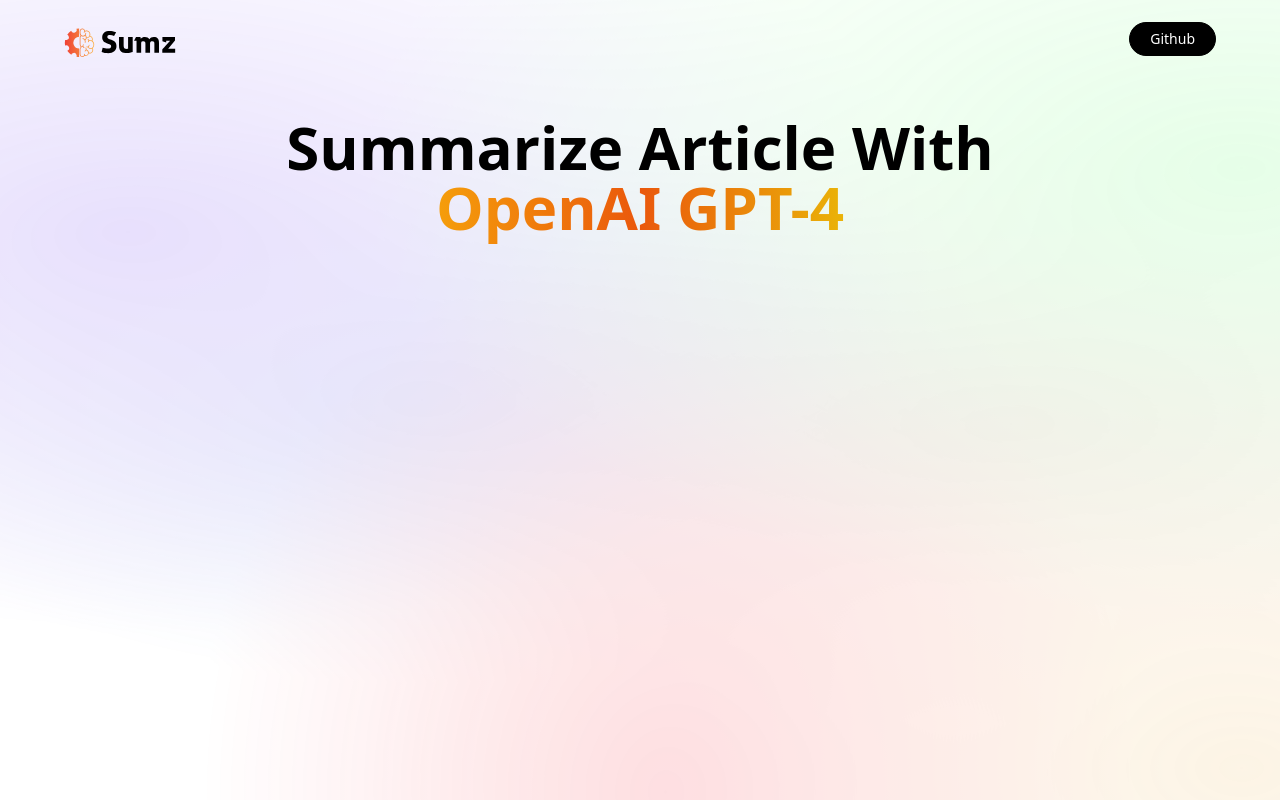
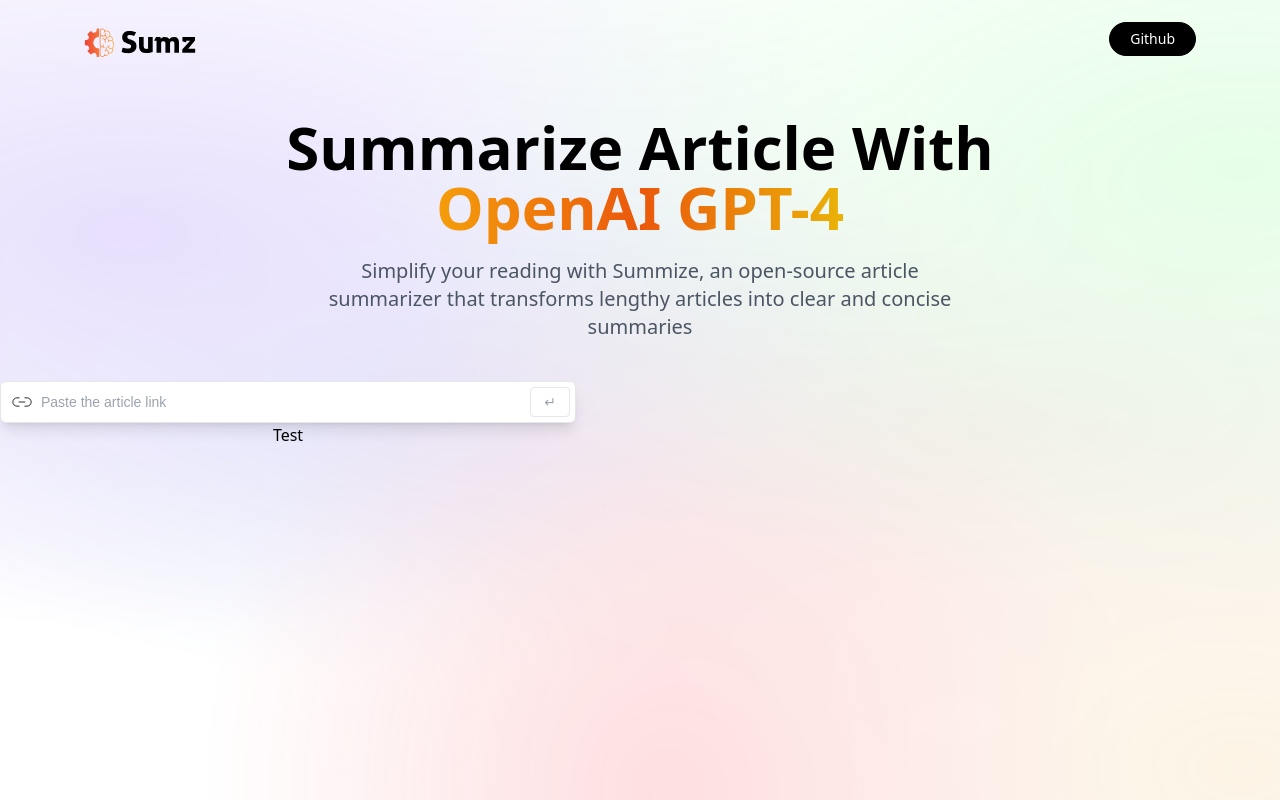
Before and after one commit to Iktiup-Mahmud/Gpt-Clone, a React (Vite) app: page / in a window 1280 px wide. Built offline with nearby package versions, Linux system fonts and the light colour scheme; a web font is replaced by a local one.

Commit message:
input-promt

```diff
--- a/src/Components/Hero.jsx
+++ b/src/Components/Hero.jsx
@@ -3,7 +3,7 @@
 
 const Hero = () => {
     return (
-        <header className='w-full flex justify-center items-center flex-col max-w-6xl mx-auto'>
+        <header className='w-full flex justify-center items-center flex-col max-w-6xl mx-auto px-5'>
             <nav className="flex justify-between items-center w-full mb-10 pt-5">
                 <img src={logo} className='w-28 object-contain' alt="" />
                 <button type='button' className="black_btn" onClick={() => window.open("https://github.com")}>
@@ -13,6 +13,10 @@
             <h1 className='head_text'>
                 Summarize Article With <br />  <span className='bg-gradient-to-r from-amber-500 via-orange-600 to-yellow-500 bg-clip-text text-transparent'>OpenAI GPT-4</span>
             </h1>
+            <h2 className='mt-5 text-lg text-gray-600 sm:text-xl text-center max-w-2xl'>
+                Simplify your reading with Summize, an open-source article summarizer
+                that transforms lengthy articles into clear and concise summaries
+            </h2>
         </header>
     );
 };
--- a/src/Components/Home.css
+++ b/src/Components/Home.css
@@ -42,9 +42,6 @@
     @apply block w-full rounded-md border border-gray-200 bg-white py-2.5 pl-10 pr-12 text-sm shadow-lg font-satoshi font-medium focus:border-black focus:outline-none focus:ring-0;
 }
 
-.submit_btn {
-    @apply hover:border-gray-700 hover:text-gray-700 absolute inset-y-0 right-0 my-1.5 mr-1.5 flex w-10 items-center justify-center rounded border border-gray-200 font-sans text-sm font-medium text-gray-400;
-}
 
 .link_card {
     @apply p-3 flex justify-start items-center flex-row bg-white border border-gray-200 gap-3 rounded-lg cursor-pointer;
@@ -61,3 +58,6 @@
 .summary_box {
     @apply rounded-xl border border-gray-200 bg-white/20 shadow-[inset_10px_-50px_94px_0_rgb(199, 199, 199, 0.2)] backdrop-blur p-4;
 } */
+.submit_btn {
+    @apply hover:border-gray-700 hover:text-gray-700 absolute inset-y-0 right-0 my-1.5 mr-1.5 flex w-10 items-center justify-center rounded border border-gray-200 font-sans text-sm font-medium text-gray-400;
+}
--- a/src/Components/Home.jsx
+++ b/src/Components/Home.jsx
@@ -1,6 +1,7 @@
 import React from 'react';
 import './Home.css';
 import Hero from './Hero';
+import Lower from './Lower';
 
 const Home = () => {
     return (
@@ -9,6 +10,7 @@
             <div className='gradient text-center pt-5'>
             </div>
             <Hero/>
+            <Lower/>
         </div>
     );
 };
--- /dev/null
+++ b/src/Components/Lower.jsx
@@ -0,0 +1,41 @@
+import React from 'react';
+import { copy, linkIcon, loader, tick } from '../assets';
+
+const Lower = () => {
+    return (
+        <section className='text-center mt-10 max-w-xl'>
+            <div className='flex flex-col w-full gap-2'>
+                <form
+                    className='relative flex justify-center items-center'
+                    onSubmit={() => { }}
+                >
+                    <img
+                        src={linkIcon}
+                        alt='link-icon'
+                        className='absolute left-0 my-2 ml-3 w-5'
+                    />
+
+                    <input
+                        type='url'
+                        placeholder='Paste the article link'
+                        // value={article.url}
+                        // onChange={(e) => setArticle({ ...article, url: e.target.value })}
+                        // onKeyDown={handleKeyDown}
+                        required
+                        className='block w-full rounded-md border border-gray-200 bg-white py-2.5 pl-10 pr-12 text-sm shadow-lg font-satoshi font-medium focus:border-black focus:outline-none focus:ring-0' // When you need to style an element based on the state of a sibling element, mark the sibling with the peer class, and use peer-* modifiers to style the target element
+                    />
+                    <button
+                        type='submit'
+                        className='submit_btn peer-focus:border-gray-700 peer-focus:text-gray-700 submit_btn'
+                    >
+                        ↵
+                    </button>
+
+                </form>
+            </div>
+            Test
+        </section>
+    );
+};
+
+export default Lower;
```
